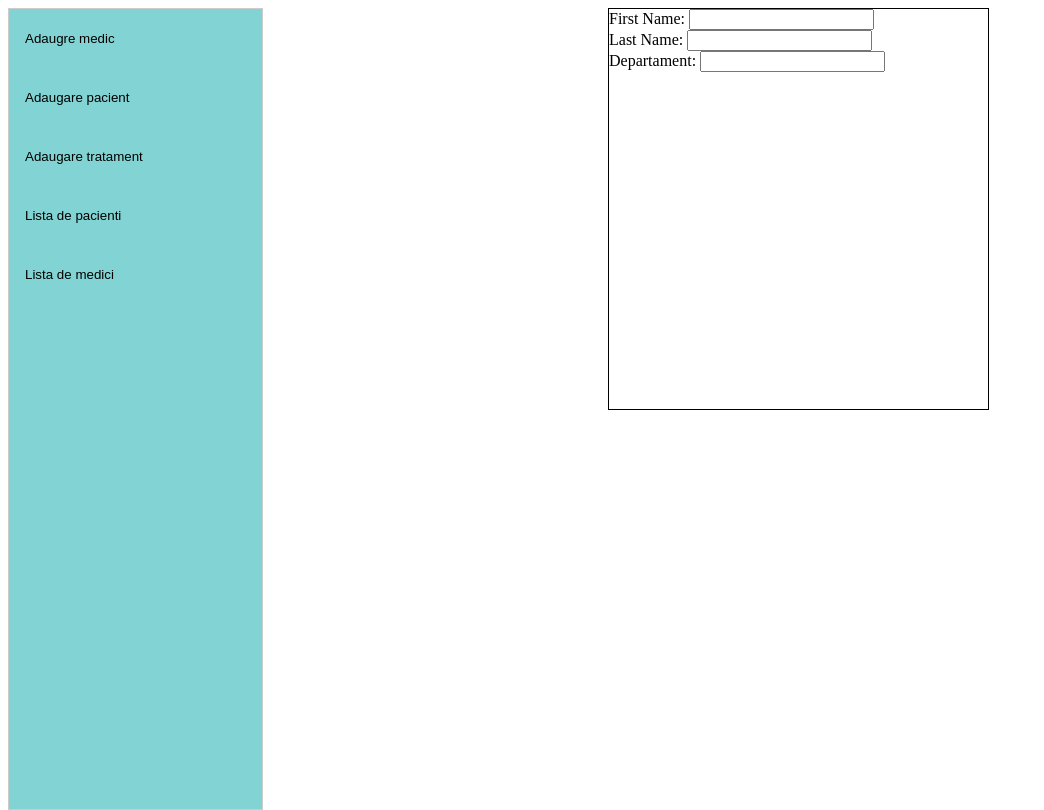
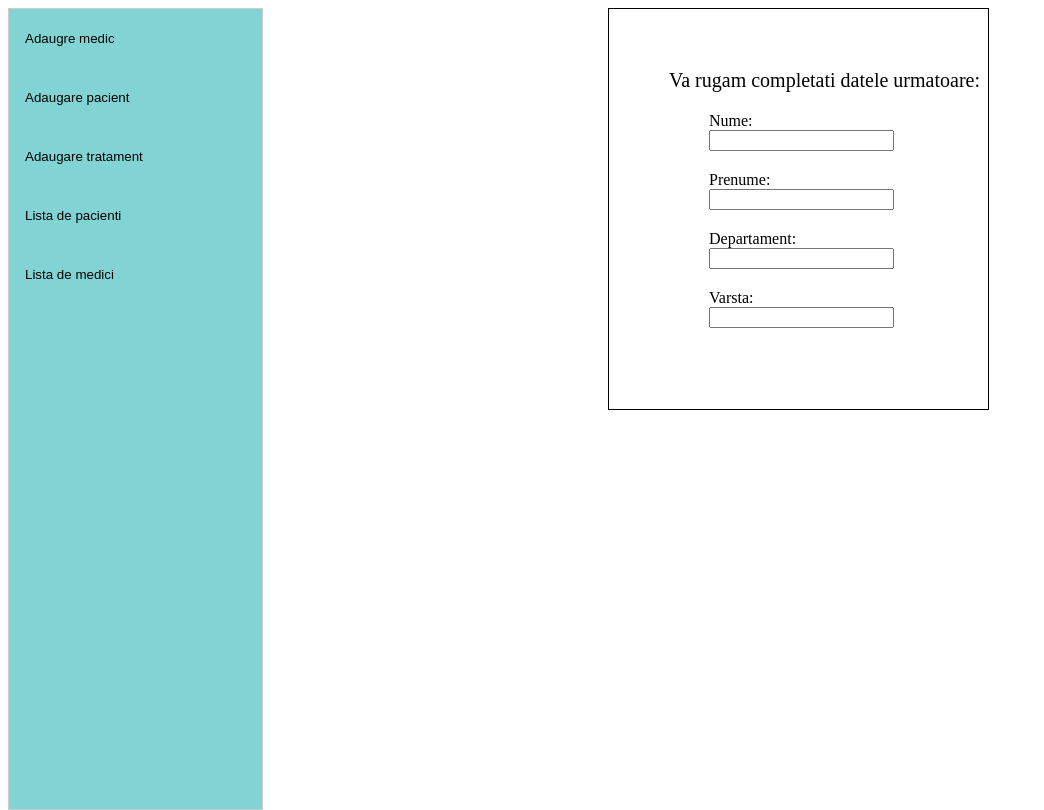
Before and after one commit to Cucaila/Pagina-Web, an Angular app: page /login/meniu in a window 1280 px wide. Both pictures are taken after a click on the button "Adaugre medic". Shown: the whole page, without its empty margins (0-1044 px from the left). Built offline with nearby package versions, Linux system fonts and the light colour scheme.

Commit message:
forms css

```diff
--- a/src/app/meniu/meniu.component.html
+++ b/src/app/meniu/meniu.component.html
@@ -13,100 +13,126 @@
   </div>
 
   <form class="formAddMedic" *ngIf="showForm1">
-    <div class="form1Fname">
-      <label for="Fname">First Name: </label>
-      <input id="Fname" type="text">
+    <div class="titlu">
+      Va rugam completati datele urmatoare:
     </div>
-   <div class="form1Lname">
-    <label for="Lname">Last Name: </label>
-    <input id="Lname" type="text">
+    <div class="test">
+      <div>
+        <label>Nume: </label>
+      </div>
+      <div>
+        <input type="text">
+      </div>
+    </div>
+
+   <div class="test">
+    <div>
+      <label>Prenume: </label>
+    </div>
+    <div>
+      <input type="text">
+    </div>
    </div>
-   <div class="form1dep">
-    <label for="departament">Departament: </label>
-    <input id="departament" type="text">
+
+   <div class="test">
+    <div>
+      <label>Departament: </label>
+    </div>
+    <div>
+      <input type="text">
+    </div>
    </div>
+<div class="test">
+  <div>
+    <label>Varsta: </label>
+ </div>
+ <div>
+    <input type="number">
+ </div>
+</div>
+
   </form>
 
   <form  class="formAddPacient"  *ngIf="showForm2">
 
-    <div class="form2Fname">
+    <div class="test">
       <div>
-        <label for="Fname">Nume: </label>
+        <label>Nume: </label>
       </div>
      <div>
-      <input id="firstnamef2" type="text">
+      <input type="text">
      </div>
     </div>
 
-    <div class="form2Lname">
+    <div class="test">
       <div>
-        <label for="Lname">Prenume: </label>
+        <label>Prenume: </label>
       </div>
       <div>
-        <input id="lastnamef2" type="text">
+        <input type="text">
       </div>
     </div>
 
-    <div class="form2Varsta">
+    <div class="test">
       <div>
-        <label for="varsta">Varsta: </label>
+        <label>Varsta: </label>
       </div>
       <div>
-        <input id="varstaf2" type="number">
+        <input type="number">
       </div>
     </div>
 
-    <div class="form2Cnp">
+    <div class="test">
       <div>
-        <label for="CNP">CNP: </label>
+        <label>CNP: </label>
       </div>
       <div>
-        <input id="cnpf2" type="text">
+        <input type="text">
       </div>
     </div>
 
-    <div class="form2Adr">
+    <div class="test">
       <div>
-        <label for="adresa">Adresa: </label>
+        <label>Adresa: </label>
       </div>
       <div>
-        <input id="adresaf2" type="text">
+        <input type="text">
       </div>
     </div>
 
-    <div class="form2Profesie">
+    <div class="test">
       <div>
-        <label for="profesie">Profesie: </label>
+        <label>Profesie: </label>
       </div>
       <div>
-        <input id="profesief2" type="text">
+        <input type="text">
       </div>
     </div>
 
-    <div class="form2LocMunca">
+    <div class="test">
       <div>
-        <label for="loc_munca">Loc de munca: </label>
+        <label>Loc de munca: </label>
       </div>
       <div>
-        <input id="loc_munca_f2" type="text">
+        <input type="text">
       </div>
     </div>
 
-    <div class="form2NrTel">
+    <div class="test">
       <div>
-        <label for="nr_tel">Numar de telefon: </label>
+        <label>Numar de telefon: </label>
       </div>
       <div>
-        <input id="nr_tel_f2" type="text">
+        <input type="text">
       </div>
     </div>
 
-    <div class="form2CodPat">
+    <div class="test">
       <div>
-        <label for="cod_pat">Codul patului: </label>
+        <label>Codul patului: </label>
       </div>
       <div>
-        <input id="cod_pat_f2" type="text">
+        <input type="text">
       </div>
     </div>
   </form>
@@ -114,18 +140,18 @@
   <form class="FormAddTratment" *ngIf="showForm3">
     <div>
       <div>
-        <label for="name">Nume medicament: </label>
+        <label>Nume medicament: </label>
       </div>
       <div>
-        <input id="name" type="text">
+        <input type="text">
       </div>
     </div>
     <div>
       <div>
-        <label for="cant">Administrare: </label>
+        <label>Administrare: </label>
       </div>
       <div>
-        <input id="cant" type="text">
+        <input type="text">
       </div>
     </div>
 
```
